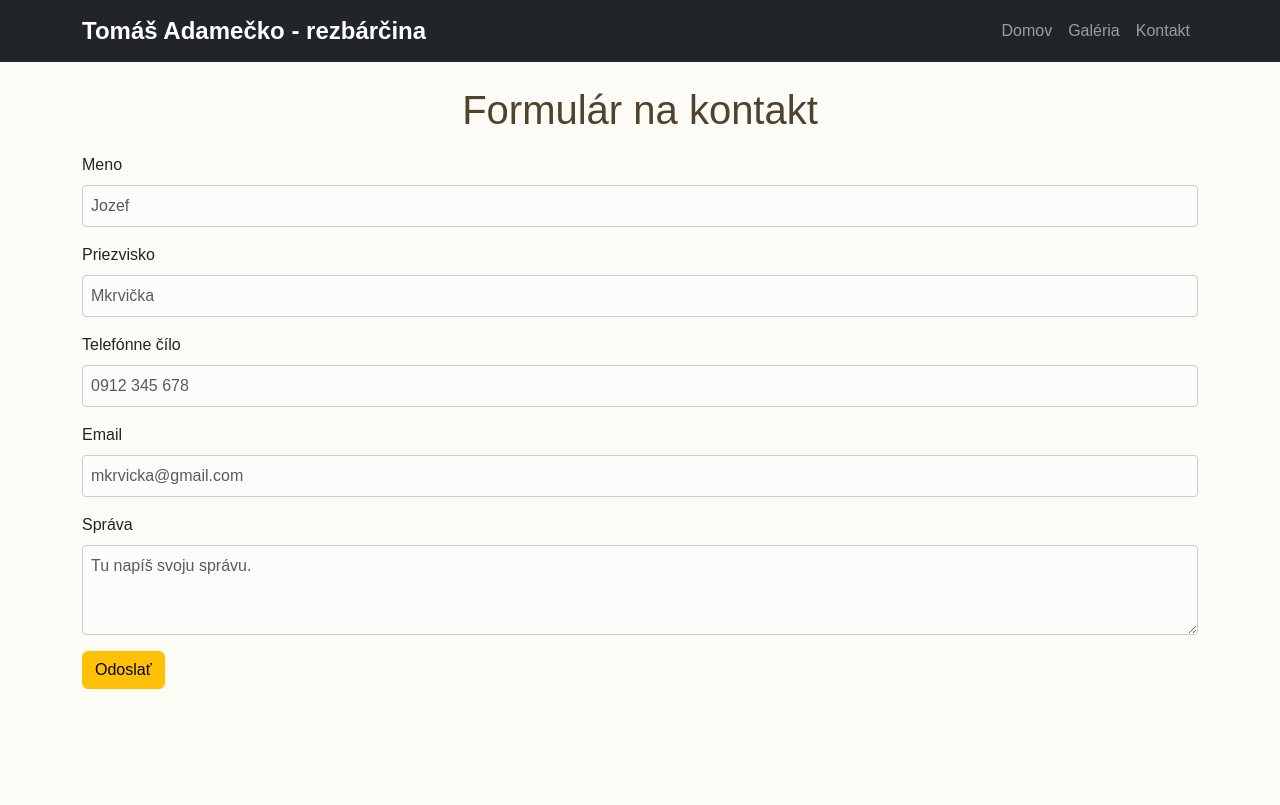
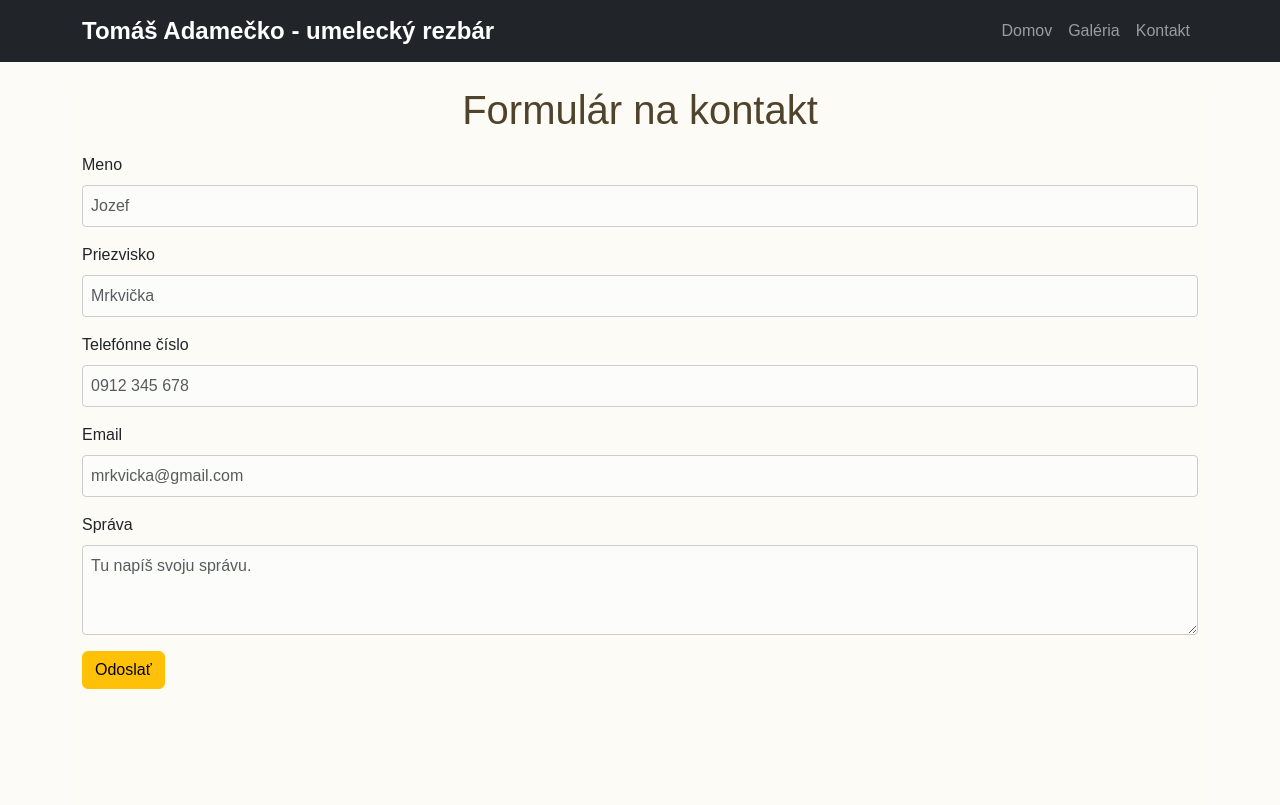
Before and after one commit to janohradil/adamecko, a FastAPI app: page /kontakt in a window 1280 px wide. Shown: the top 805 px of the page. Run offline with FastAPI, Linux system fonts and the light colour scheme; parts of the project's set-up code (start-up, migrations or seed data) failed here and were passed over; some libraries are stand-ins or nearby versions.

Commit message:
lenkine pripomienky 29.12.2024

```diff
--- a/static/css/styles.css
+++ b/static/css/styles.css
@@ -89,8 +89,8 @@
 }
 
 main img {
-    width: 100%;
-    height: 100%;
+    width: 50%;
+    height: 50%;
     object-fit: contain;
 }
 
@@ -191,6 +191,7 @@
 main ul li {
     padding: 5px;
     margin: 0 1rem;
+    font-size: larger;
 }
 
 ul li {
--- a/templates/base.html
+++ b/templates/base.html
@@ -27,7 +27,7 @@
 <body>
     <nav class="navbar navbar-expand-lg navbar-dark bg-dark">
         <div class="container">
-            <a class="navbar-brand text-truncate" href="/">Tomáš Adamečko - rezbárčina</a>
+            <a class="navbar-brand text-truncate" href="/">Tomáš Adamečko - umelecký rezbár</a>
             <div class="row">
                 <button class="navbar-toggler" type="button" data-toggle="collapse"
                     data-target="#navbarSupportedContent" aria-controls="navbarSupportedContent" aria-expanded="false"
--- a/templates/home.html
+++ b/templates/home.html
@@ -5,7 +5,6 @@
     <div class="row">
         <div class="col-12">
             <h1>Vitajte na stránke Tomáša Adamečka</h1>
-            <h2>Kto som a čím sa zaoberám</h2>
             <ul>
                 <li>umelecký rezbár so zameraním na sakrálnu tvorbu, do kostolov, kaplniek</li>
                 <li>výrobou oltárov, obetných stolov, bohostánkov, kľačadiel, podstavcov a konzol pod sochy,
--- a/templates/kontakt.html
+++ b/templates/kontakt.html
@@ -10,15 +10,15 @@
         </div>
         <div class="mb-3">
             <label for="lname" class="form-label">Priezvisko</label>
-            <input type="text" id="lname" class="form-control" placeholder="Mkrvička" name="lname" required>
+            <input type="text" id="lname" class="form-control" placeholder="Mrkvička" name="lname" required>
         </div>
         <div class="mb-3">
-            <label for="phone" class="form-label">Telefónne čílo</label>
+            <label for="phone" class="form-label">Telefónne číslo</label>
             <input type="text" id="phone" class="form-control" placeholder="0912 345 678" name="phone" required>
         </div>
         <div class="mb-3">
             <label for="email" class="form-label">Email</label>
-            <input type="email" id="email" class="form-control" placeholder="mkrvicka@gmail.com" name="email" required>
+            <input type="email" id="email" class="form-control" placeholder="mrkvicka@gmail.com" name="email" required>
         </div>
         <div class="mb-3">
             <label for="message" class="form-label">Správa</label>
```
